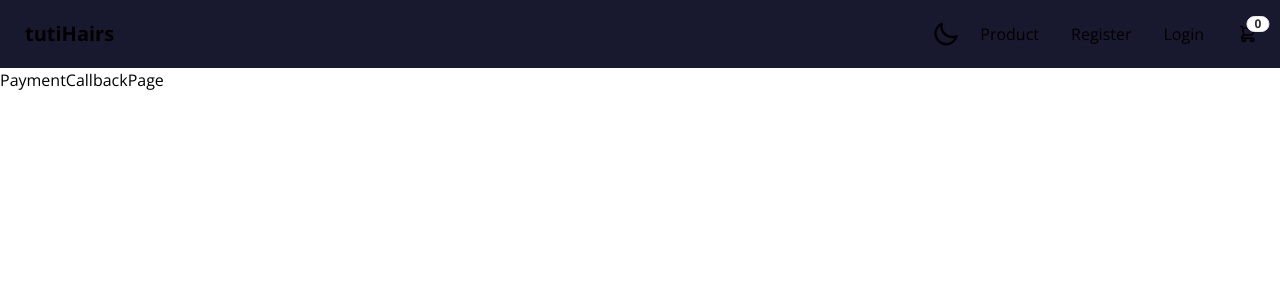
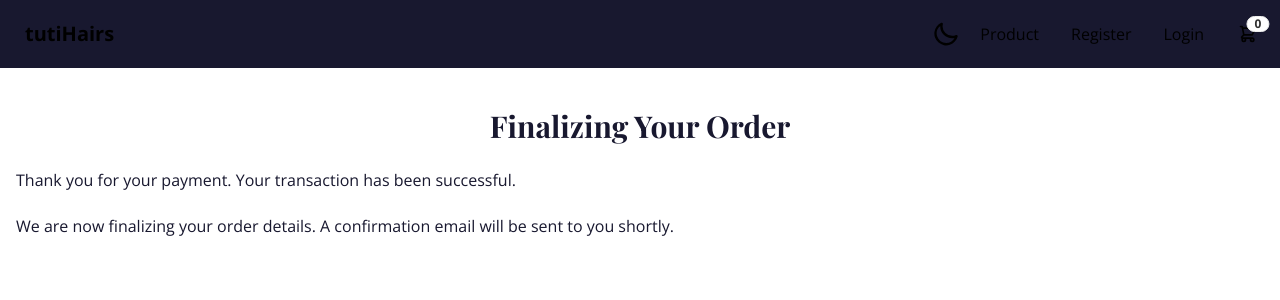
Before and after one commit to lokytech5/tuti-app, a Next.js app: page /paymentCallbackPage in a window 1280 px wide. Shown: the top 300 px of the page. Built offline with nearby package versions, Linux system fonts and the light colour scheme.

Commit message:
Added orderStore to manage order details, modify completeOrder hook and found bug when PaymentCallback component load

```diff
--- a/app/components/useOrderStore.ts
+++ b/app/components/useOrderStore.ts
@@ -1,7 +1,22 @@
 import React from 'react'
+import { create } from 'zustand';
 
-const useOrderStore = () => {
-
+interface OrderState {
+    orderId: string | null;
+    setOrderId: (orderId: string) => void;
+    clearOrderId: () => void;
 }
 
+const useOrderStore = create<OrderState>((set) => ({
+    orderId: null,
+    setOrderId: (orderId) => {
+        console.log('Setting orderId in store:', orderId);
+        set(() => ({ orderId }));
+    },
+    clearOrderId: () => {
+        console.log('Clearing orderId in store');
+        set(() => ({ orderId: null }));
+    },
+}));
+
 export default useOrderStore
--- a/app/hooks/useCompleteOrder.ts
+++ b/app/hooks/useCompleteOrder.ts
@@ -1,10 +1,11 @@
 import { useMutation } from '@tanstack/react-query'
-import { OrderCompletionResponse, OrderCreationResponse } from '../components/types'
+import { OrderCompletionResponse } from '../components/types'
 import { AxiosError } from 'axios'
 import { authApiClient } from '../components/services/api-client';
+import useOrderStore from '../components/useOrderStore';
 
 interface OrderCompletionData {
-    orderId: string | null;
+    orderId: string;
 }
 
 export interface OrderCompletionErrorResponse {
@@ -13,22 +14,23 @@ export interface OrderCompletionErrorResponse {
 
 
 const useCompleteOrder = () => {
-    return useMutation<OrderCreationResponse, AxiosError<OrderCompletionErrorResponse>, OrderCompletionData>(
-        (completionData: OrderCompletionData) => {
-            console.log("Sending completion request for order ID:", completionData.orderId);  // Log the order ID being sent
+    const orderIdFromStore = useOrderStore((state) => state.orderId);
 
-          return authApiClient.put<OrderCreationResponse>(`/orders/complete/${completionData.orderId}`)
+    return useMutation<OrderCompletionResponse, AxiosError<OrderCompletionErrorResponse>, OrderCompletionData>(
+        (data: OrderCompletionData) => {
+          console.log("Sending completion request for order ID:", orderIdFromStore);
+
+          return authApiClient.put<OrderCompletionResponse>(`/orders/complete/${orderIdFromStore}`)
             .then(response => response.data);
         },
         {
+          // Success and error handlers remain the same
           onSuccess: (data) => {
-              // Handle successful order completion
             console.log('Order completed successfully:', data);
           },
-            onError: (error: AxiosError<OrderCompletionErrorResponse>) => {
-                const errorMessage = error.response?.data?.error ?? 'An unexpected error occurred';
+          onError: (error: AxiosError) => {
+            const errorMessage = error.response?.data ?? 'An unexpected error occurred';
             console.error('Order completion failed:', errorMessage);
-                // Additional error handling as needed
           },
         }
       );
--- a/app/hooks/useCreateOrder.ts
+++ b/app/hooks/useCreateOrder.ts
@@ -2,6 +2,7 @@ import { useMutation } from '@tanstack/react-query';
 import { authApiClient } from '../components/services/api-client';
 import { AxiosError } from 'axios';
 import { OrderCreationResponse } from '../components/types';
+import useOrderStore from '../components/useOrderStore';
 
 interface OrderCreationData {
     items: Array<{
@@ -35,6 +36,8 @@ const useCreateOrder = () => {
         {
             onSuccess: (data) => {
               // Handle success scenario
+              useOrderStore.getState().setOrderId(data.id);
+
               console.log('Order created successfully:', data);
             },
             onError: (error: AxiosError<OrderCreationErrorResponse>) => {
--- a/app/paymentCallbackPage/page.tsx
+++ b/app/paymentCallbackPage/page.tsx
@@ -4,41 +4,59 @@ import React, { useEffect } from 'react'
 import useVerifyTransaction from '../hooks/useVerifyTransaction';
 import useCompleteOrder from '../hooks/useCompleteOrder';
 import { showToast } from '../components/ToastNotifier';
+import useOrderStore from '../components/useOrderStore';
 
 const PaymentCallbackPage = () => {
     const router = useRouter();
+    const { mutate: complete, isSuccess: orderCompleted, isError, error } = useCompleteOrder();
+    const orderId = useOrderStore(state => state.orderId);
     const { mutate: verify } = useVerifyTransaction();
-    const { mutate: complete, isSuccess: orderCompleted } = useCompleteOrder();
+     useEffect(() => {
+        if (typeof window !== 'undefined' && orderId) {
+            console.log('PaymentCallbackPage orderId:', orderId);
             const reference = new URLSearchParams(window.location.search).get('reference');
-    useEffect(() => {
-        console.log("Reference from URL:", reference);
             if (reference) {
-            verify(
-                { reference },
+                verify({ reference },
                     {
                         onSuccess: (verifyData) => {
                             if (verifyData.status) {
-                            complete({ orderId: verifyData.data.id});
+                                complete({ orderId });
                             } else {
                                 showToast('Payment verification failed: ' + verifyData.message, 'error');
                             }
                         },
-                    onError: (error) => {
-                        showToast('Payment verification error: ' + error.message, 'error');
+                        onError: (verifyError) => {
+                            showToast('Payment verification error: ' + verifyError.message, 'error');
                         }
                     }
                 );
+            } else {
+                showToast('No payment reference found.', 'error');
             }
-    }, [router, reference]); // Removed verifyTransaction and completeOrder from dependencies
+        }
+    }, [orderId, verify, complete]); // Removed verifyTransaction and completeOrder from dependencies
 
     useEffect(() => {
         if (orderCompleted) {
-            router.push('/order-success');
+            router.push(`/order-success/${orderId}`);
         }
-    }, [orderCompleted, router]);
+    }, [orderCompleted, orderId, router]);
 
     return (
-        <div>PaymentCallbackPage</div>
+        <div className="container mx-auto p-4 text-secondary-content">
+        <h1 className="text-3xl font-bold text-center my-6">Finalizing Your Order</h1>
+        {isError && (
+            <p className="text-red-500">
+                There was an error processing your order: {error?.message || 'Unknown error'}
+            </p>
+        )}
+        {!isError && (
+            <div>
+                <p>Thank you for your payment. Your transaction has been successful.</p>
+                <p>We are now finalizing your order details. A confirmation email will be sent to you shortly.</p>
+            </div>
+        )}
+    </div>
     );
 };
 
```
Lines whose indentation alone changed are shown as unchanged.
